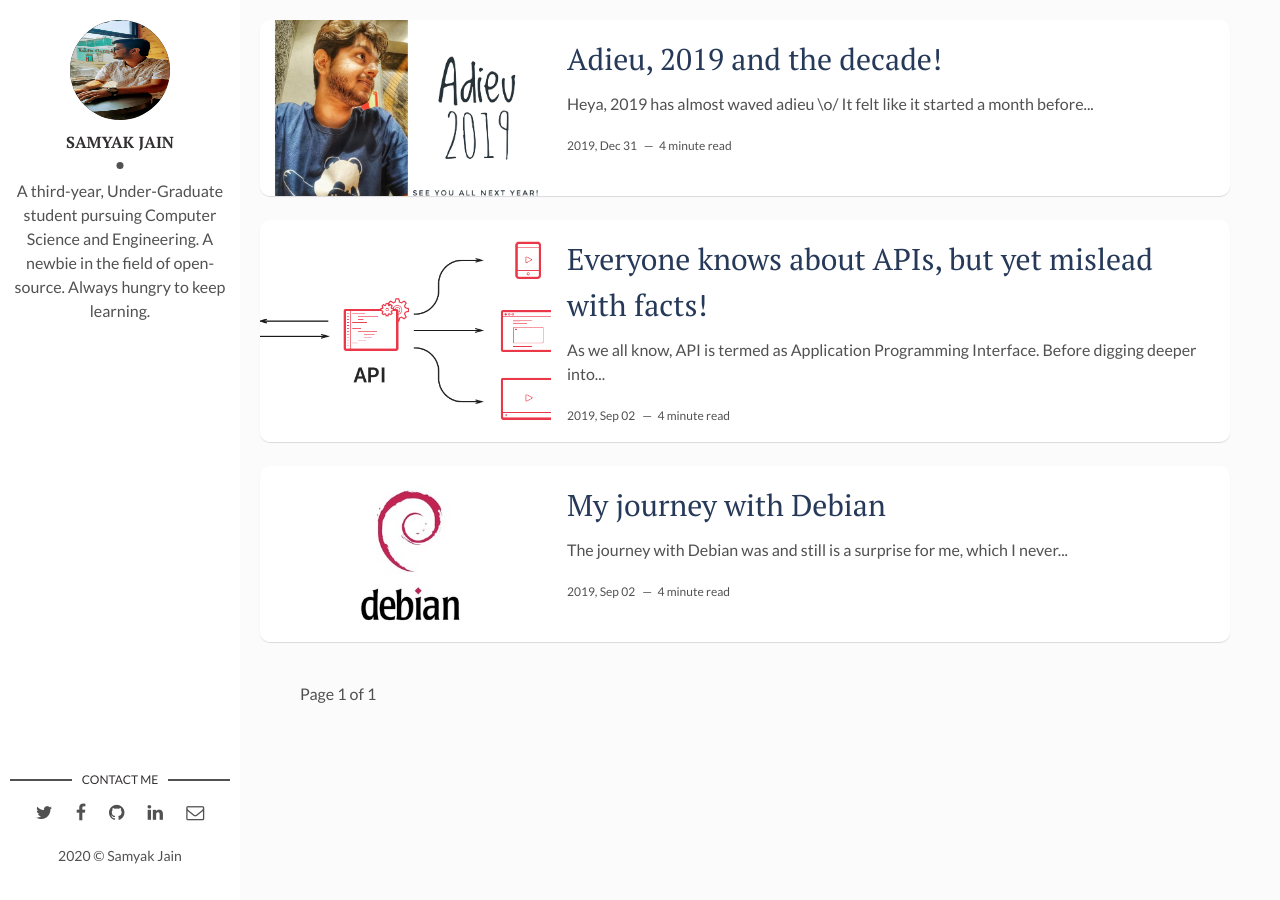
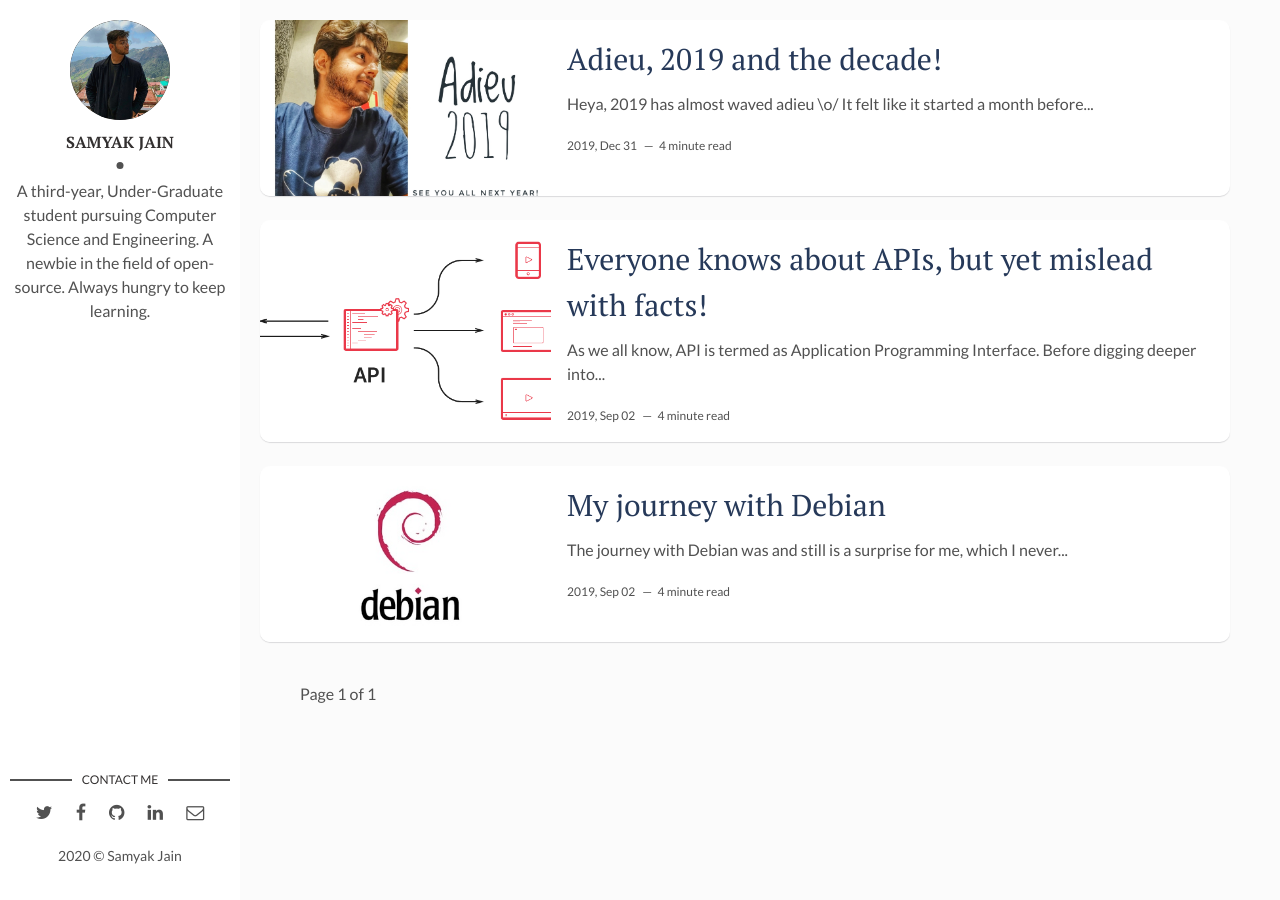
Before and after one commit to samyak-jn/samyak-jn.github.io, a Jekyll site: the page built from index.html, in a window 1280 px wide. Built offline with Jekyll 4.4.1, drawn with Linux system fonts in a browser that asks for light colours; the list of posts is cut into pages by our own code.

Commit message:
Update icon

```diff
--- a/_config.yml
+++ b/_config.yml
@@ -8,7 +8,7 @@ site-twitter: https://twitter.com/samyak__jn
 
 # Author Settings
 author: Samyak Jain
-author-img: samyak-jain.jpg
+author-img: Samyak-1.jpeg
 about-author: A third-year, Under-Graduate student pursuing Computer Science and Engineering. A newbie in the field of open-source. Always hungry to keep learning.
 social-twitter: samyak__jn
 #social-facebook: # add your Facebook handle
@@ -17,7 +17,7 @@ social-linkedin: samyak-jn
 social-email: samyak.jn11@gmail.com
 
 # Disqus
-discus-identifier: samyak-jn
+#discus-identifier: samyak-jn
 
 # Tracker
 analytics: # Google Analytics
```
Also changed, not shown: assets/img/Samyak-1.jpeg (added).
